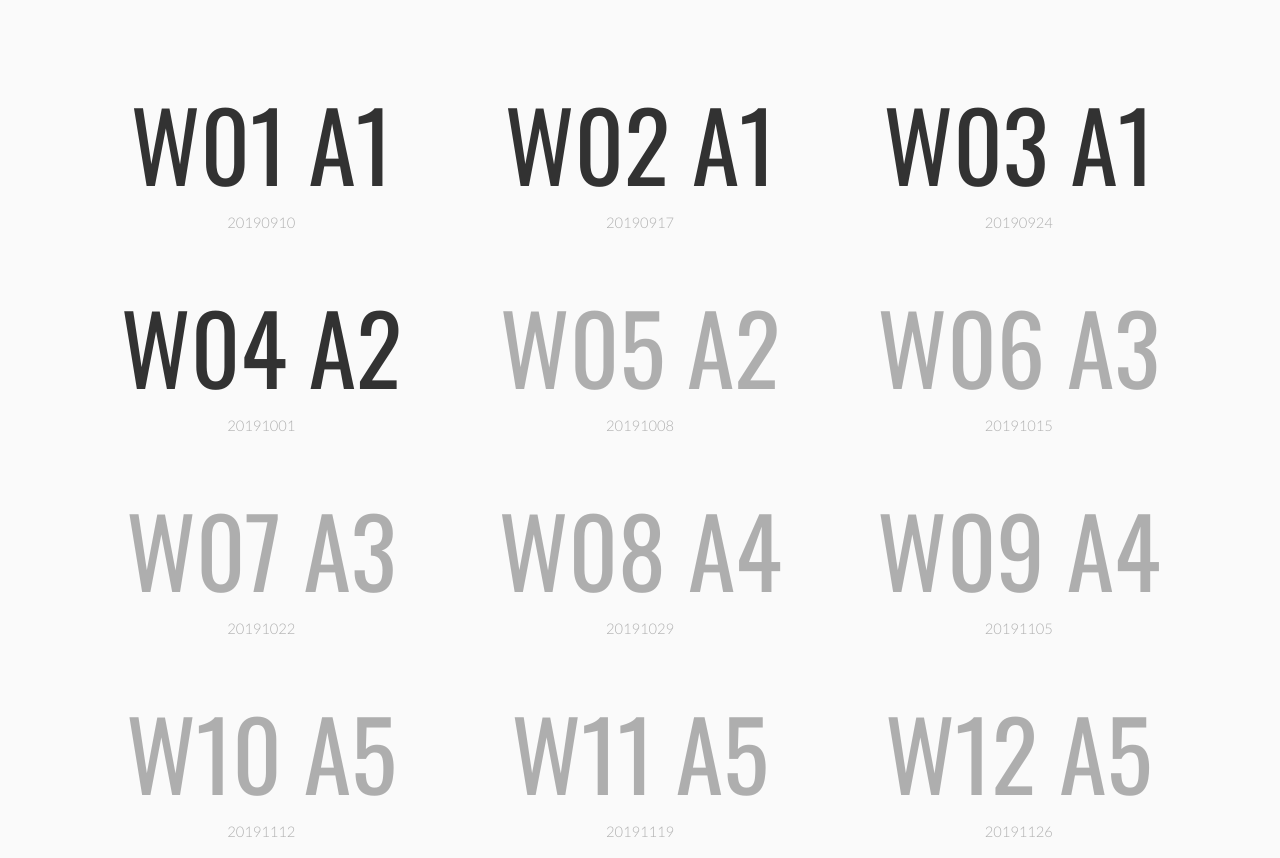
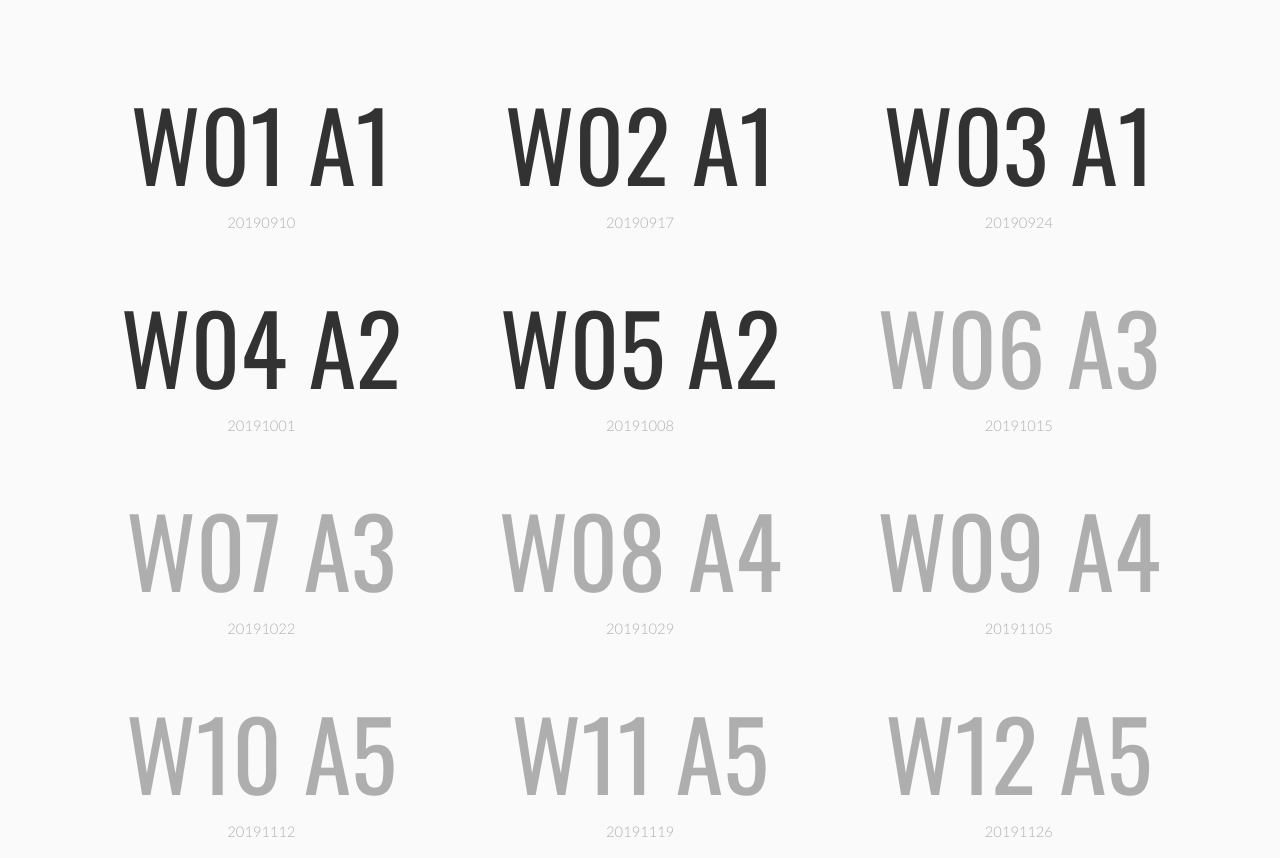
Before and after one commit to khlouded/khlouded.github.io, a plain HTML site: page index.html in a window 1280 px wide. Shown: the top 858 px of the page. Drawn offline with nearby package versions, Linux system fonts and the light colour scheme.

Commit message:
Update index.html

```diff
--- a/index.html
+++ b/index.html
@@ -56,7 +56,7 @@
                 </h2>
             </div>
             <div class="item ass">
-                <h1><a class="weeks" href="pages/5.html">W05 A2</a></h1>
+                <h1><a class="weeks passed" href="pages/5.html">W05 A2</a></h1>
                 <h2>
                     <span class="code">20191008</span>
                     <span class="date">October 8, 2019</span>
```
